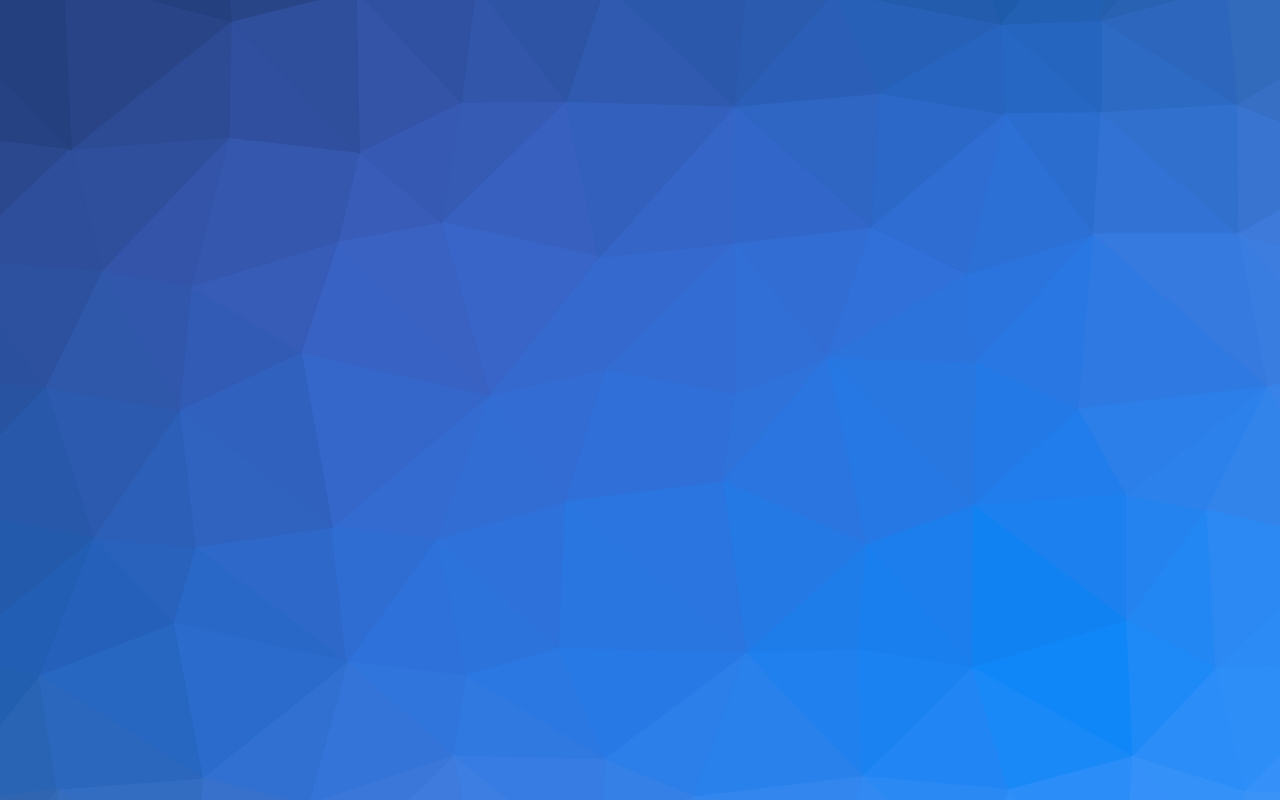
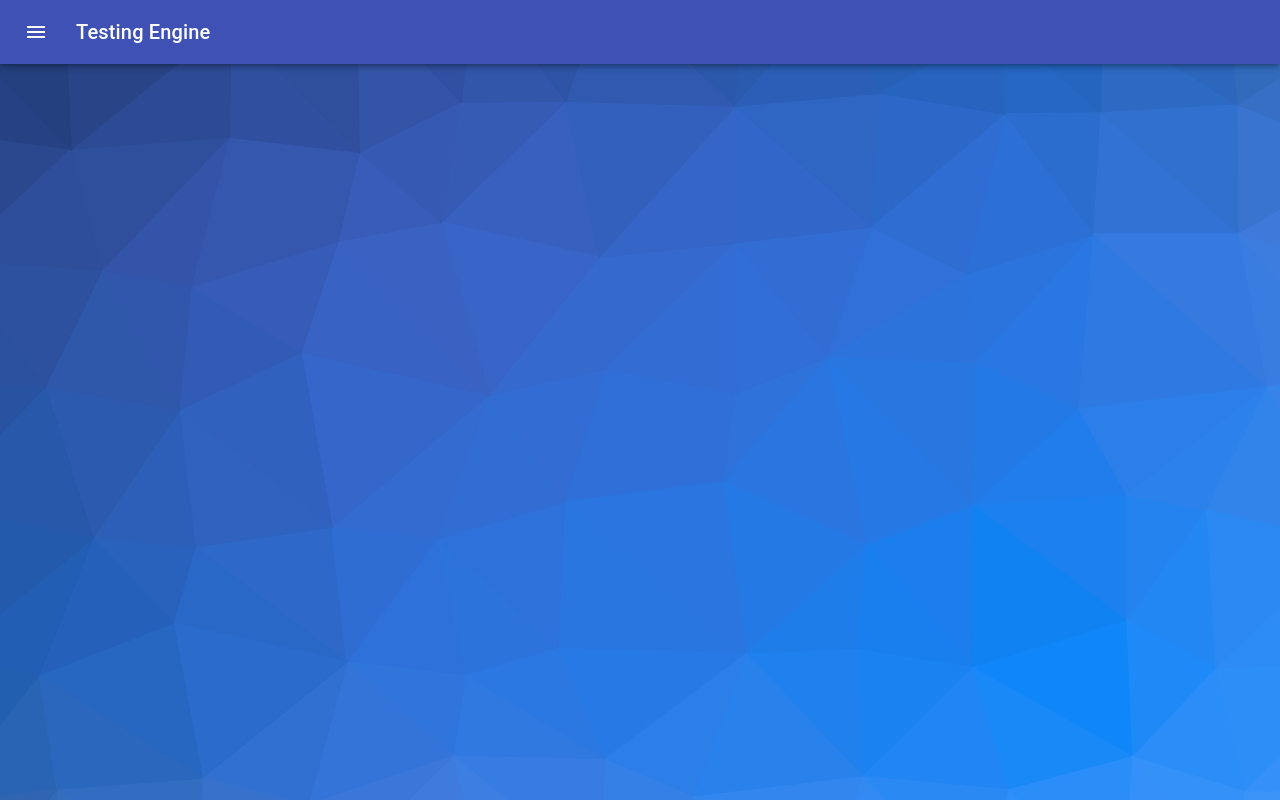
Before and after one commit to gouthamb9599/votingsample, a React (Create React App) app in the folder testing-engine-fe/: page /Admin in a window 1280 px wide. Built offline with nearby package versions, Linux system fonts and the light colour scheme.

Commit message:
final commit

```diff
--- a/testing-engine-fe/package.json
+++ b/testing-engine-fe/package.json
@@ -4,6 +4,7 @@
   "private": true,
   "dependencies": {
     "@material-ui/core": "^4.10.2",
+    "@material-ui/icons": "^4.9.1",
     "@testing-library/jest-dom": "^4.2.4",
     "@testing-library/react": "^9.3.2",
     "@testing-library/user-event": "^7.1.2",
--- a/testing-engine-fe/src/App.js
+++ b/testing-engine-fe/src/App.js
@@ -4,6 +4,8 @@ import './App.css';
 import { BrowserRouter as Router, Route, Switch } from "react-router-dom";
 import Signup from './pages/login_signup/signup/signup'
 import Login from './pages/login_signup/login/login'
+import Adminhome from './pages/AdminHome/Adminhome'
+import Homepage from './pages/homepage/homepage'
 
 function App() {
   return (
@@ -13,6 +15,8 @@ function App() {
           <Route path="/" exact component={Login} />
           {/* <Route path="/Homepage" component={Homepage} /> */}
           <Route path="/signup" component={Signup} />
+          <Route path="/Admin" component={Adminhome} />
+          <Route path="/home" component={Homepage} />
         </Switch>
       </Router>
       {/* <header className="App-header">
--- a/testing-engine-fe/src/pages/AdminHome/Adminhome.css
+++ b/testing-engine-fe/src/pages/AdminHome/Adminhome.css
@@ -0,0 +1,3 @@
+.drawersetup{
+    display: flex;
+}
--- a/testing-engine-fe/src/pages/AdminHome/Adminhome.jsx
+++ b/testing-engine-fe/src/pages/AdminHome/Adminhome.jsx
@@ -0,0 +1,127 @@
+import { makeStyles, useTheme } from '@material-ui/core/styles';
+import Drawer from '@material-ui/core/Drawer';
+import CssBaseline from '@material-ui/core/CssBaseline';
+import AppBar from '@material-ui/core/AppBar';
+import Toolbar from '@material-ui/core/Toolbar';
+import React from 'react';
+import clsx from 'clsx';
+import List from '@material-ui/core/List';
+import Typography from '@material-ui/core/Typography';
+import Divider from '@material-ui/core/Divider';
+import IconButton from '@material-ui/core/IconButton';
+import MenuIcon from '@material-ui/icons/Menu';
+import ChevronLeftIcon from '@material-ui/icons/ChevronLeft';
+import ChevronRightIcon from '@material-ui/icons/ChevronRight';
+import ListItem from '@material-ui/core/ListItem';
+import ListItemIcon from '@material-ui/core/ListItemIcon';
+import ListItemText from '@material-ui/core/ListItemText';
+import './Adminhome.css';
+
+const drawerWidth = 240
+const useStyles = makeStyles((theme) => ({
+
+    appBar: {
+        transition: theme.transitions.create(['margin', 'width'], {
+            easing: theme.transitions.easing.sharp,
+            duration: theme.transitions.duration.leavingScreen,
+        }),
+    },
+    appBarShift: {
+        width: `calc(100% - ${drawerWidth}px)`,
+        marginLeft: drawerWidth,
+        transition: theme.transitions.create(['margin', 'width'], {
+            easing: theme.transitions.easing.easeOut,
+            duration: theme.transitions.duration.enteringScreen,
+        }),
+    },
+    drawer: {
+        width: drawerWidth,
+        flexShrink: 0,
+    },
+    drawerPaper: {
+        width: drawerWidth,
+    },
+    drawerHeader: {
+        display: 'flex',
+        alignItems: 'center',
+        padding: theme.spacing(0, 1),
+        // necessary for content to be below app bar
+        ...theme.mixins.toolbar,
+        justifyContent: 'flex-end',
+    },
+    hide: {
+        display: 'none',
+    },
+    menuButton: {
+        marginRight: theme.spacing(2),
+    },
+}));
+
+
+export default function AdminHome() {
+    const classes = useStyles();
+    const theme = useTheme();
+    const [open, setOpen] = React.useState(false);
+    const handleDrawerOpen = () => {
+        setOpen(true);
+    };
+
+    const handleDrawerClose = () => {
+        setOpen(false);
+    };
+    return (
+        <div>
+            <div className='drawersetup'>
+                <CssBaseline />
+                <AppBar
+                    position="fixed"
+                    className={clsx(classes.appBar, {
+                        [classes.appBarShift]: open,
+                    })}
+                >
+                    <Toolbar>
+                        <IconButton
+                            color="inherit"
+                            aria-label="open drawer"
+                            onClick={handleDrawerOpen}
+                            edge="start"
+                            className={clsx(classes.menuButton, open && classes.hide)}
+                        >
+                            <MenuIcon />
+                        </IconButton>
+                        <Typography variant="h6" noWrap>
+                            Testing Engine
+          </Typography>
+                    </Toolbar>
+                </AppBar>
+                <Drawer className={classes.drawer}
+                    variant="persistent"
+                    anchor="left"
+                    open={open}
+                    classes={{
+                        paper: classes.drawerPaper,
+                    }}>
+                    <div className={classes.drawerHeader}>
+                        <IconButton onClick={handleDrawerClose}>
+                            {theme.direction === 'ltr' ? <ChevronLeftIcon /> : <ChevronRightIcon />}
+                        </IconButton>
+                    </div>
+                    <Divider />
+                    <List>
+                        {['Student Access', 'Subject Assig', 'Send email', 'Drafts'].map((text, index) => (
+                            <ListItem button key={text}>
+                                <ListItemIcon></ListItemIcon>
+                                <ListItemText primary={text} />
+                            </ListItem>
+                        ))}
+                    </List>
+                </Drawer>
+
+            </div>
+            <div>
+
+            </div>
+
+        </div >
+    )
+}
```
Also changed, not shown: 1 other file (tests, documents, lock files or other folders).
